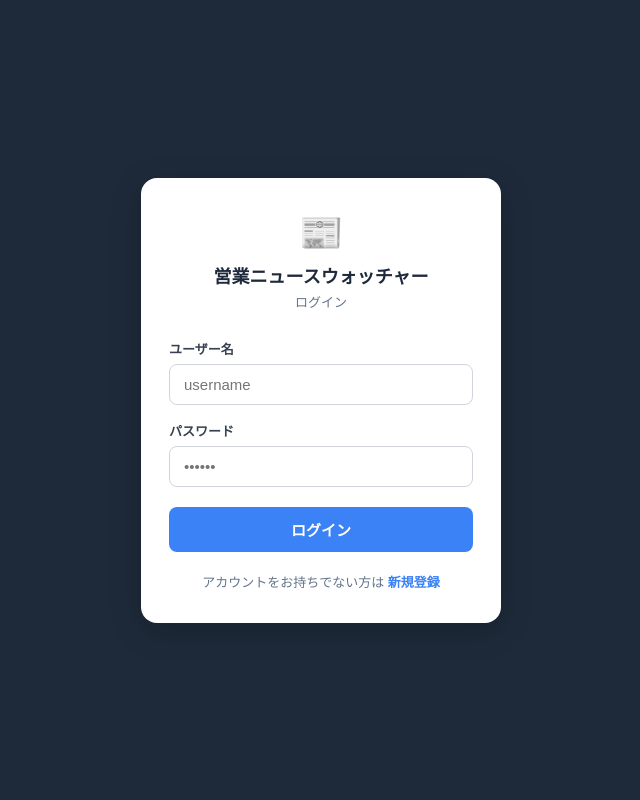
After one commit to takedakyoichi/news-watcher, a Flask app: page /login in a window 1280 px wide. The commit adds this page. Shown: the whole page, without its empty margins (319-959 px from the left). Run offline with Flask 3, Linux system fonts and the light colour scheme; some libraries are stand-ins or nearby versions.

Commit message:
Add multi-user support with login/register

```diff
--- a/app.py
+++ b/app.py
@@ -1,7 +1,8 @@
 import os
 import feedparser
 import json
-from flask import Flask, request, jsonify, render_template, Response
+from flask import Flask, request, jsonify, render_template, Response, redirect, url_for, session
+from flask_login import LoginManager, UserMixin, login_user, logout_user, login_required, current_user
 from apscheduler.schedulers.background import BackgroundScheduler
 import urllib.parse
 import queue
@@ -9,39 +10,79 @@ import threading
 import psycopg
 from psycopg.rows import dict_row
 from pywebpush import webpush, WebPushException
+import bcrypt
+import secrets
 
 app = Flask(__name__)
+app.secret_key = os.environ.get("SECRET_KEY", secrets.token_hex(32))
 DATABASE_URL = os.environ.get("DATABASE_URL")
 VAPID_PUBLIC_KEY = os.environ.get("VAPID_PUBLIC_KEY", "")
 VAPID_PRIVATE_KEY = os.environ.get("VAPID_PRIVATE_KEY", "")
 VAPID_CLAIMS = {"sub": "mailto:admin@example.com"}
 
-# gunicorn起動時もテーブルを初期化する
+login_manager = LoginManager(app)
+login_manager.login_view = "login_page"
+
+clients: list[queue.Queue] = []
+clients_lock = threading.Lock()
+
+
+class User(UserMixin):
+    def __init__(self, id, username):
+        self.id = id
+        self.username = username
+
+
+@login_manager.user_loader
+def load_user(user_id):
+    with get_db() as conn:
+        row = conn.execute("SELECT id, username FROM users WHERE id = %s", (int(user_id),)).fetchone()
+    if row:
+        return User(row["id"], row["username"])
+    return None
+
+
+def get_db():
+    return psycopg.connect(DATABASE_URL, row_factory=dict_row)
+
+
 def _init_on_startup():
     try:
         with get_db() as conn:
             conn.execute("""
+                CREATE TABLE IF NOT EXISTS users (
+                    id SERIAL PRIMARY KEY,
+                    username TEXT UNIQUE NOT NULL,
+                    password_hash TEXT NOT NULL,
+                    created_at TIMESTAMP DEFAULT NOW()
+                )
+            """)
+            conn.execute("""
                 CREATE TABLE IF NOT EXISTS companies (
                     id SERIAL PRIMARY KEY,
-                    name TEXT UNIQUE NOT NULL,
-                    created_at TIMESTAMP DEFAULT NOW()
+                    user_id INTEGER NOT NULL REFERENCES users(id) ON DELETE CASCADE,
+                    name TEXT NOT NULL,
+                    created_at TIMESTAMP DEFAULT NOW(),
+                    UNIQUE(user_id, name)
                 )
             """)
             conn.execute("""
                 CREATE TABLE IF NOT EXISTS news (
                     id SERIAL PRIMARY KEY,
-                    company_id INTEGER NOT NULL REFERENCES companies(id),
+                    company_id INTEGER NOT NULL REFERENCES companies(id) ON DELETE CASCADE,
                     title TEXT NOT NULL,
-                    url TEXT NOT NULL UNIQUE,
+                    url TEXT NOT NULL,
                     published TEXT,
                     summary TEXT,
                     fetched_at TIMESTAMP DEFAULT NOW(),
-                    is_new BOOLEAN DEFAULT TRUE
+                    is_new BOOLEAN DEFAULT TRUE,
+                    UNIQUE(company_id, url)
                 )
             """)
             conn.execute("""
                 CREATE TABLE IF NOT EXISTS push_subscriptions (
                     id SERIAL PRIMARY KEY,
+                    user_id INTEGER NOT NULL REFERENCES users(id) ON DELETE CASCADE,
                     endpoint TEXT UNIQUE NOT NULL,
                     subscription JSONB NOT NULL,
                     created_at TIMESTAMP DEFAULT NOW()
@@ -50,48 +91,11 @@ def _init_on_startup():
     except Exception as e:
         print(f"DB init error: {e}")
 
-clients: list[queue.Queue] = []
-clients_lock = threading.Lock()
-
-
-def get_db():
-    return psycopg.connect(DATABASE_URL, row_factory=dict_row)
-
 
 _init_on_startup()
 
 
-def init_db():
-    with get_db() as conn:
-        conn.execute("""
-            CREATE TABLE IF NOT EXISTS companies (
-                id SERIAL PRIMARY KEY,
-                name TEXT UNIQUE NOT NULL,
-                created_at TIMESTAMP DEFAULT NOW()
-            )
-        """)
-        conn.execute("""
-            CREATE TABLE IF NOT EXISTS news (
-                id SERIAL PRIMARY KEY,
-                company_id INTEGER NOT NULL REFERENCES companies(id),
-                title TEXT NOT NULL,
-                url TEXT NOT NULL UNIQUE,
-                published TEXT,
-                summary TEXT,
-                fetched_at TIMESTAMP DEFAULT NOW(),
-                is_new BOOLEAN DEFAULT TRUE
-            )
-        """)
-
-
 def fetch_news_for_company(company_id: int, company_name: str) -> int:
-    query = urllib.parse.quote(company_name)
-    url = f"https://news.google.com/rss/search?q={query}&hl=ja&gl=JP&ceid=JP:ja"
-    try:
-        feed = feedparser.parse(url)
-    except Exception:
-        return 0
-
     from datetime import date, timezone
     import email.utils
 
@@ -105,6 +109,13 @@ def fetch_news_for_company(company_id: int, company_name: str) -> int:
             return dt.astimezone(timezone.utc).date() == today
         except Exception:
             return False
+
+    query = urllib.parse.quote(company_name)
+    url = f"https://news.google.com/rss/search?q={query}&hl=ja&gl=JP&ceid=JP:ja"
+    try:
+        feed = feedparser.parse(url)
+    except Exception:
+        return 0
 
     new_count = 0
     with get_db() as conn:
@@ -129,25 +140,41 @@ def fetch_news_for_company(company_id: int, company_name: str) -> int:
 
 def fetch_all_news():
     with get_db() as conn:
-        companies = conn.execute("SELECT id, name FROM companies").fetchall()
+        companies = conn.execute("SELECT id, name, user_id FROM companies").fetchall()
 
-    new_items = []
+    # ユーザーごとに集計
+    user_new_items: dict[int, list] = {}
     for company in companies:
         count = fetch_news_for_company(company["id"], company["name"])
         if count > 0:
-            new_items.append({"company": company["name"], "count": count})
+            uid = company["user_id"]
+            user_new_items.setdefault(uid, []).append({"company": company["name"], "count": count})
 
-    if new_items:
-        broadcast_sse({"type": "new_news", "items": new_items, "total": sum(i["count"] for i in new_items)})
-        body = "、".join([f'{i["company"]}({i["count"]}件)' for i in new_items])
-        send_push_notifications("📰 新着ニュース", body)
+    for uid, items in user_new_items.items():
+        broadcast_sse({"type": "new_news", "items": items, "total": sum(i["count"] for i in items)}, uid)
+        body = "、".join([f'{i["company"]}({i["count"]}件)' for i in items])
+        send_push_notifications("📰 新着ニュース", body, uid)
 
 
-def send_push_notifications(title: str, body: str):
+def broadcast_sse(data: dict, user_id: int = None):
+    msg = f"data: {json.dumps(data, ensure_ascii=False)}\n\n"
+    with clients_lock:
+        dead = []
+        for uid, q in clients:
+            if user_id is None or uid == user_id:
+                try:
+                    q.put_nowait(msg)
+                except queue.Full:
+                    dead.append((uid, q))
+        for item in dead:
+            clients.remove(item)
+
+
+def send_push_notifications(title: str, body: str, user_id: int):
     if not VAPID_PRIVATE_KEY:
         return
     with get_db() as conn:
-        subs = conn.execute("SELECT subscription FROM push_subscriptions").fetchall()
+        subs = conn.execute("SELECT subscription FROM push_subscriptions WHERE user_id = %s", (user_id,)).fetchall()
     for row in subs:
         sub = row["subscription"]
         try:
@@ -163,32 +190,93 @@ def send_push_notifications(title: str, body: str):
                     conn.execute("DELETE FROM push_subscriptions WHERE endpoint = %s", (sub.get("endpoint"),))
 
 
-def broadcast_sse(data: dict):
-    msg = f"data: {json.dumps(data, ensure_ascii=False)}\n\n"
-    with clients_lock:
-        dead = []
-        for q in clients:
-            try:
-                q.put_nowait(msg)
-            except queue.Full:
-                dead.append(q)
-        for q in dead:
-            clients.remove(q)
+# ─── 認証ページ ───
+
+@app.route("/login", methods=["GET"])
+def login_page():
+    if current_user.is_authenticated:
+        return redirect("/")
+    return render_template("auth.html", mode="login")
 
 
+@app.route("/register", methods=["GET"])
+def register_page():
+    if current_user.is_authenticated:
+        return redirect("/")
+    return render_template("auth.html", mode="register")
+
+
+@app.route("/api/auth/register", methods=["POST"])
+def api_register():
+    data = request.json
+    username = (data.get("username") or "").strip()
+    password = (data.get("password") or "").strip()
+    if not username or not password:
+        return jsonify({"error": "ユーザー名とパスワードを入力してください"}), 400
+    if len(password) < 6:
+        return jsonify({"error": "パスワードは6文字以上にしてください"}), 400
+
+    pw_hash = bcrypt.hashpw(password.encode(), bcrypt.gensalt()).decode()
+    try:
+        with get_db() as conn:
+            row = conn.execute(
+                "INSERT INTO users (username, password_hash) VALUES (%s, %s) RETURNING id",
+                (username, pw_hash)
+            ).fetchone()
+            user_id = row["id"]
+    except Exception:
+        return jsonify({"error": "このユーザー名は既に使われています"}), 409
+
+    user = User(user_id, username)
+    login_user(user, remember=True)
+    return jsonify({"ok": True})
+
+
+@app.route("/api/auth/login", methods=["POST"])
+def api_login():
+    data = request.json
+    username = (data.get("username") or "").strip()
+    password = (data.get("password") or "").strip()
+
+    with get_db() as conn:
+        row = conn.execute("SELECT id, username, password_hash FROM users WHERE username = %s", (username,)).fetchone()
+
+    if not row or not bcrypt.checkpw(password.encode(), row["password_hash"].encode()):
+        return jsonify({"error": "ユーザー名またはパスワードが違います"}), 401
+
+    user = User(row["id"], row["username"])
+    login_user(user, remember=True)
+    return jsonify({"ok": True})
+
+
+@app.route("/api/auth/logout", methods=["POST"])
+@login_required
+def api_logout():
+    logout_user()
+    return jsonify({"ok": True})
+
+
+# ─── メインアプリ ───
+
 @app.route("/")
+@login_required
 def index():
-    return render_template("index.html")
+    return render_template("index.html", username=current_user.username)
 
 
 @app.route("/api/companies", methods=["GET"])
+@login_required
 def list_companies():
     with get_db() as conn:
-        rows = conn.execute("SELECT id, name, created_at FROM companies ORDER BY name").fetchall()
+        rows = conn.execute(
+            "SELECT id, name, created_at FROM companies WHERE user_id = %s ORDER BY name",
+            (current_user.id,)
+        ).fetchall()
     return jsonify([dict(r) for r in rows])
 
 
 @app.route("/api/companies", methods=["POST"])
+@login_required
 def add_company():
     data = request.json
     name = (data.get("name") or "").strip()
@@ -197,25 +285,29 @@ def add_company():
 
     try:
         with get_db() as conn:
-            row = conn.execute("INSERT INTO companies (name) VALUES (%s) RETURNING id", (name,)).fetchone()
+            row = conn.execute(
+                "INSERT INTO companies (user_id, name) VALUES (%s, %s) RETURNING id",
+                (current_user.id, name)
+            ).fetchone()
             company_id = row["id"]
     except Exception:
         return jsonify({"error": "すでに登録されています"}), 409
 
     fetch_news_for_company(company_id, name)
-    broadcast_sse({"type": "company_added", "name": name})
+    broadcast_sse({"type": "company_added", "name": name}, current_user.id)
     return jsonify({"id": company_id, "name": name}), 201
 
 
 @app.route("/api/companies/<int:company_id>", methods=["DELETE"])
+@login_required
 def delete_company(company_id):
     with get_db() as conn:
-        conn.execute("DELETE FROM news WHERE company_id = %s", (company_id,))
-        conn.execute("DELETE FROM companies WHERE id = %s", (company_id,))
+        conn.execute("DELETE FROM companies WHERE id = %s AND user_id = %s", (company_id, current_user.id))
     return jsonify({"ok": True})
 
 
 @app.route("/api/news")
+@login_required
 def list_news():
     company_id = request.args.get("company_id", type=int)
     limit = request.args.get("limit", 50, type=int)
@@ -226,8 +318,9 @@ def list_news():
                 """SELECT n.id, c.name as company_name, n.title, n.url, n.published,
                           n.summary, n.fetched_at, n.is_new
                    FROM news n JOIN companies c ON c.id = n.company_id
-                   WHERE n.company_id = %s ORDER BY n.id DESC LIMIT %s""",
-                (company_id, limit),
+                   WHERE n.company_id = %s AND c.user_id = %s
+                   ORDER BY n.id DESC LIMIT %s""",
+                (company_id, current_user.id, limit),
             ).fetchall()
             conn.execute("UPDATE news SET is_new = FALSE WHERE company_id = %s", (company_id,))
         else:
@@ -235,21 +328,42 @@ def list_news():
                 """SELECT n.id, c.name as company_name, n.title, n.url, n.published,
                           n.summary, n.fetched_at, n.is_new
                    FROM news n JOIN companies c ON c.id = n.company_id
+                   WHERE c.user_id = %s
                    ORDER BY n.id DESC LIMIT %s""",
-                (limit,),
+                (current_user.id, limit),
             ).fetchall()
-            conn.execute("UPDATE news SET is_new = FALSE")
+            conn.execute(
+                "UPDATE news SET is_new = FALSE WHERE company_id IN (SELECT id FROM companies WHERE user_id = %s)",
+                (current_user.id,)
+            )
 
     return jsonify([dict(r) for r in rows])
 
 
 @app.route("/api/news/unread-counts")
+@login_required
 def unread_counts():
     with get_db() as conn:
         rows = conn.execute(
-            "SELECT company_id, COUNT(*) as count FROM news WHERE is_new = TRUE GROUP BY company_id"
+            """SELECT n.company_id, COUNT(*) as count FROM news n
+               JOIN companies c ON c.id = n.company_id
+               WHERE n.is_new = TRUE AND c.user_id = %s
+               GROUP BY n.company_id""",
+            (current_user.id,)
         ).fetchall()
     return jsonify({str(r["company_id"]): r["count"] for r in rows})
+
+
+@app.route("/api/news/refresh", methods=["POST"])
+@login_required
+def refresh_news():
+    with get_db() as conn:
+        companies = conn.execute(
+            "SELECT id, name FROM companies WHERE user_id = %s", (current_user.id,)
+        ).fetchall()
+    for c in companies:
+        fetch_news_for_company(c["id"], c["name"])
+    return jsonify({"ok": True})
 
 
 @app.route("/api/vapid-public-key")
@@ -258,36 +372,34 @@ def vapid_public_key():
 
 
 @app.route("/api/push/subscribe", methods=["POST"])
+@login_required
 def push_subscribe():
     sub = request.json
     endpoint = sub.get("endpoint", "")
     with get_db() as conn:
         conn.execute(
-            "INSERT INTO push_subscriptions (endpoint, subscription) VALUES (%s, %s) ON CONFLICT (endpoint) DO NOTHING",
-            (endpoint, json.dumps(sub))
+            "INSERT INTO push_subscriptions (user_id, endpoint, subscription) VALUES (%s, %s, %s) ON CONFLICT (endpoint) DO NOTHING",
+            (current_user.id, endpoint, json.dumps(sub))
         )
     return jsonify({"ok": True})
 
 
 @app.route("/api/push/unsubscribe", methods=["POST"])
+@login_required
 def push_unsubscribe():
     endpoint = (request.json or {}).get("endpoint", "")
     with get_db() as conn:
-        conn.execute("DELETE FROM push_subscriptions WHERE endpoint = %s", (endpoint,))
-    return jsonify({"ok": True})
-
-
-@app.route("/api/news/refresh", methods=["POST"])
-def refresh_news():
-    fetch_all_news()
+        conn.execute("DELETE FROM push_subscriptions WHERE endpoint = %s AND user_id = %s", (endpoint, current_user.id))
     return jsonify({"ok": True})
 
 
 @app.route("/api/events")
+@login_required
 def sse():
+    uid = current_user.id
     q: queue.Queue = queue.Queue(maxsize=20)
     with clients_lock:
-        clients.append(q)
+        clients.append((uid, q))
 
     def generate():
         yield "data: {\"type\": \"connected\"}\n\n"
@@ -303,7 +415,6 @@ def sse():
 
 
 if __name__ == "__main__":
-    init_db()
     scheduler = BackgroundScheduler()
     scheduler.add_job(fetch_all_news, "interval", minutes=30, next_run_time=None)
     scheduler.start()
--- a/requirements.txt
+++ b/requirements.txt
@@ -5,3 +5,5 @@ requests==2.32.3
 gunicorn==22.0.0
 psycopg[binary]>=3.1
 pywebpush>=2.0.0
+flask-login==0.6.3
+bcrypt==4.1.3
--- /dev/null
+++ b/templates/auth.html
@@ -0,0 +1,143 @@
+<!DOCTYPE html>
+<html lang="ja">
+<head>
+  <meta charset="UTF-8">
+  <meta name="viewport" content="width=device-width, initial-scale=1.0, viewport-fit=cover">
+  <title>営業ニュースウォッチャー</title>
+  <link rel="manifest" href="/static/manifest.json">
+  <style>
+    * { box-sizing: border-box; margin: 0; padding: 0; }
+    body {
+      font-family: -apple-system, BlinkMacSystemFont, "Hiragino Sans", sans-serif;
+      background: #1e2a3a;
+      min-height: 100dvh;
+      display: flex;
+      align-items: center;
+      justify-content: center;
+      padding: 24px;
+    }
+    .card {
+      background: #fff;
+      border-radius: 16px;
+      padding: 32px 28px;
+      width: 100%;
+      max-width: 360px;
+      box-shadow: 0 8px 32px rgba(0,0,0,0.2);
+    }
+    .logo {
+      text-align: center;
+      font-size: 36px;
+      margin-bottom: 8px;
+    }
+    h1 {
+      text-align: center;
+      font-size: 18px;
+      font-weight: 700;
+      color: #1e293b;
+      margin-bottom: 4px;
+    }
+    .subtitle {
+      text-align: center;
+      font-size: 13px;
+      color: #64748b;
+      margin-bottom: 28px;
+    }
+    label {
+      display: block;
+      font-size: 13px;
+      font-weight: 600;
+      color: #374151;
+      margin-bottom: 6px;
+    }
+    input {
+      width: 100%;
+      padding: 11px 14px;
+      border: 1px solid #d1d5db;
+      border-radius: 8px;
+      font-size: 15px;
+      outline: none;
+      margin-bottom: 16px;
+    }
+    input:focus { border-color: #3b82f6; box-shadow: 0 0 0 3px rgba(59,130,246,0.15); }
+    button.primary {
+      width: 100%;
+      background: #3b82f6;
+      color: #fff;
+      border: none;
+      border-radius: 8px;
+      padding: 12px;
+      font-size: 15px;
+      font-weight: 600;
+      cursor: pointer;
+      margin-top: 4px;
+    }
+    button.primary:active { background: #2563eb; }
+    .error {
+      background: #fef2f2;
+      color: #dc2626;
+      border-radius: 8px;
+      padding: 10px 14px;
+      font-size: 13px;
+      margin-bottom: 16px;
+      display: none;
+    }
+    .switch {
+      text-align: center;
+      margin-top: 20px;
+      font-size: 13px;
+      color: #64748b;
+    }
+    .switch a { color: #3b82f6; text-decoration: none; font-weight: 600; }
+  </style>
+</head>
+<body>
+<div class="card">
+  <div class="logo">📰</div>
+  <h1>営業ニュースウォッチャー</h1>
+  <p class="subtitle">{{ "アカウント作成" if mode == "register" else "ログイン" }}</p>
+
+  <div class="error" id="error"></div>
+
+  <label>ユーザー名</label>
+  <input type="text" id="username" placeholder="username" autocomplete="username" />
+
+  <label>パスワード</label>
+  <input type="password" id="password" placeholder="••••••" autocomplete="{{ 'new-password' if mode == 'register' else 'current-password' }}" />
+
+  {% if mode == "register" %}
+  <button class="primary" onclick="submit()">アカウント作成</button>
+  <div class="switch">すでにアカウントをお持ちの方は <a href="/login">ログイン</a></div>
+  {% else %}
+  <button class="primary" onclick="submit()">ログイン</button>
+  <div class="switch">アカウントをお持ちでない方は <a href="/register">新規登録</a></div>
+  {% endif %}
+</div>
+
+<script>
+const mode = "{{ mode }}";
+
+document.addEventListener("keydown", e => { if (e.key === "Enter") submit(); });
+
+async function submit() {
+  const username = document.getElementById("username").value.trim();
+  const password = document.getElementById("password").value.trim();
+  const errEl = document.getElementById("error");
+  errEl.style.display = "none";
+
+  const res = await fetch(`/api/auth/${mode === "register" ? "register" : "login"}`, {
+    method: "POST",
+    headers: { "Content-Type": "application/json" },
+    body: JSON.stringify({ username, password })
+  });
+  const data = await res.json();
+
+  if (!res.ok) {
+    errEl.textContent = data.error;
+    errEl.style.display = "block";
+    return;
+  }
+  location.href = "/";
+}
+</script>
+</body>
+</html>
```
Also changed, not shown: templates/index.html (+7 -0 lines).
